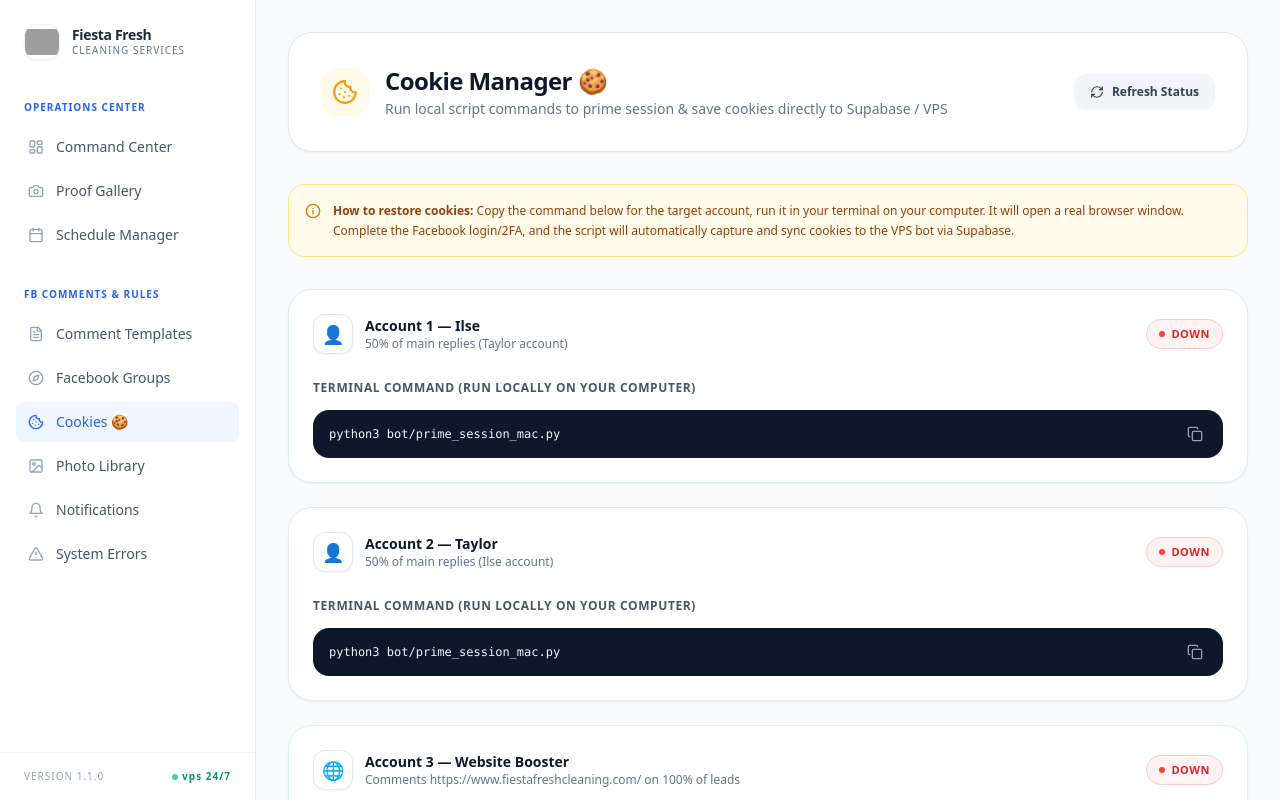
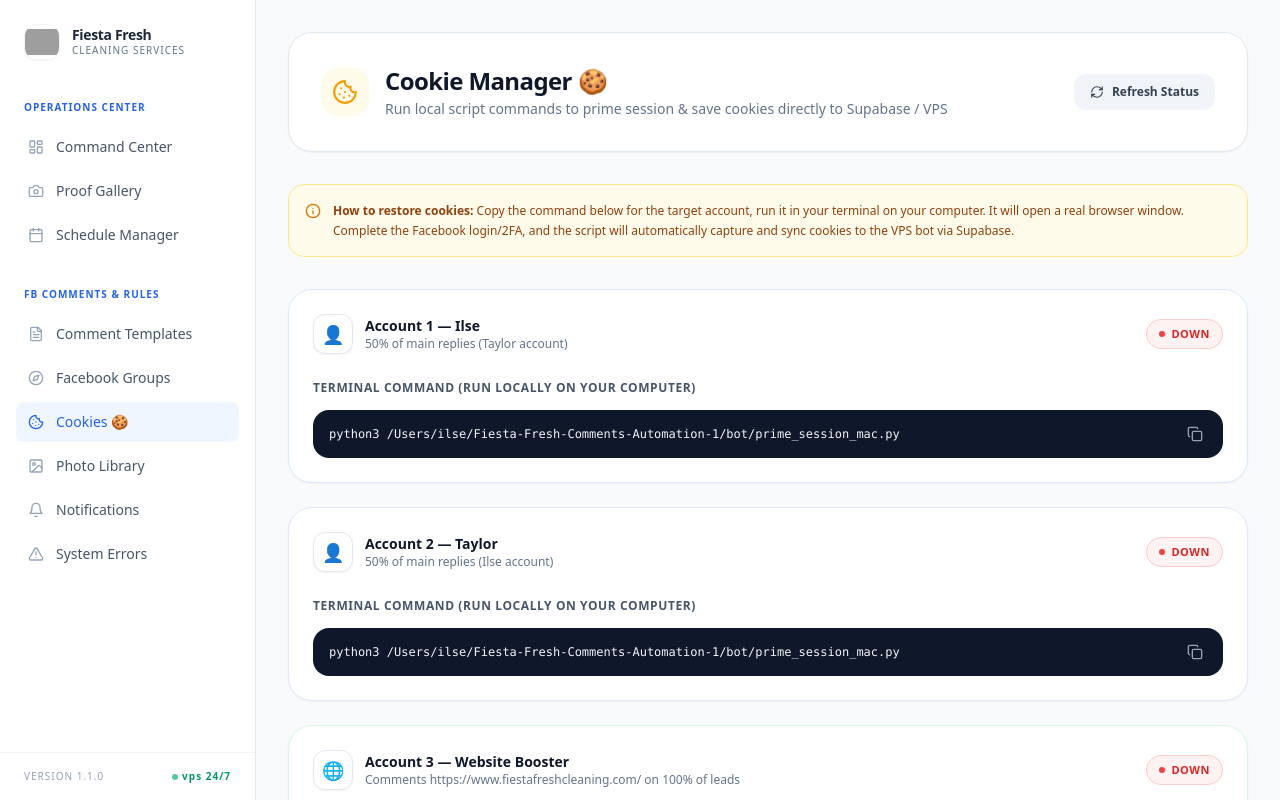
Before and after one commit to support897/Fiesta-Fresh-Comments-Automation, a Next.js app in the folder dashboard/: page /cookies in a window 1280 px wide. Built offline with nearby package versions, Linux system fonts and the light colour scheme; no server answers; the database is empty; grey boxes are pictures that could not be loaded.

Commit message:
docs: replace command path with absolute path in vercel frontend

```diff
--- a/dashboard/src/app/cookies/page.tsx
+++ b/dashboard/src/app/cookies/page.tsx
@@ -179,9 +179,9 @@
   };
 
   const commandsMap: Record<string, string> = {
-    "ilse2taylor@gmail.com": "python3 bot/prime_session_mac.py",
-    "projects.reports.ilse@gmail.com": "python3 bot/prime_session_mac.py",
-    "account3": "python3 bot/prime_session_mac.py",
+    "ilse2taylor@gmail.com": "python3 /Users/ilse/Fiesta-Fresh-Comments-Automation-1/bot/prime_session_mac.py",
+    "projects.reports.ilse@gmail.com": "python3 /Users/ilse/Fiesta-Fresh-Comments-Automation-1/bot/prime_session_mac.py",
+    "account3": "python3 /Users/ilse/Fiesta-Fresh-Comments-Automation-1/bot/prime_session_mac.py",
   };
 
   const [copiedKey, setCopiedKey] = useState<string | null>(null);
```
